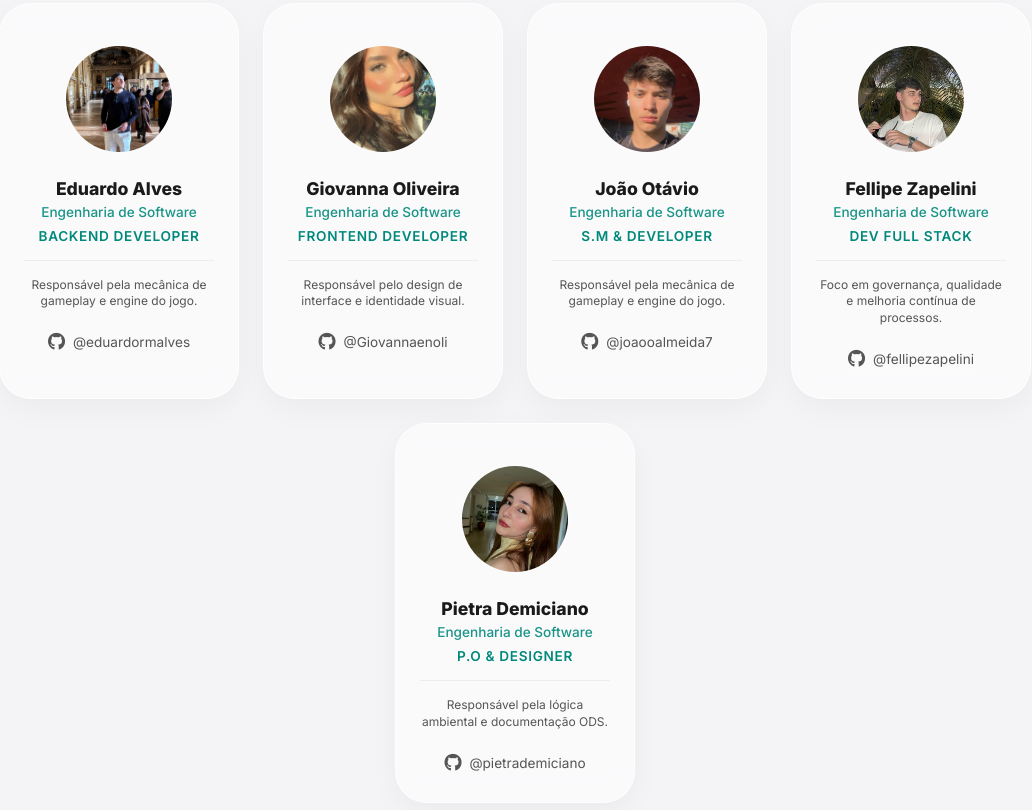
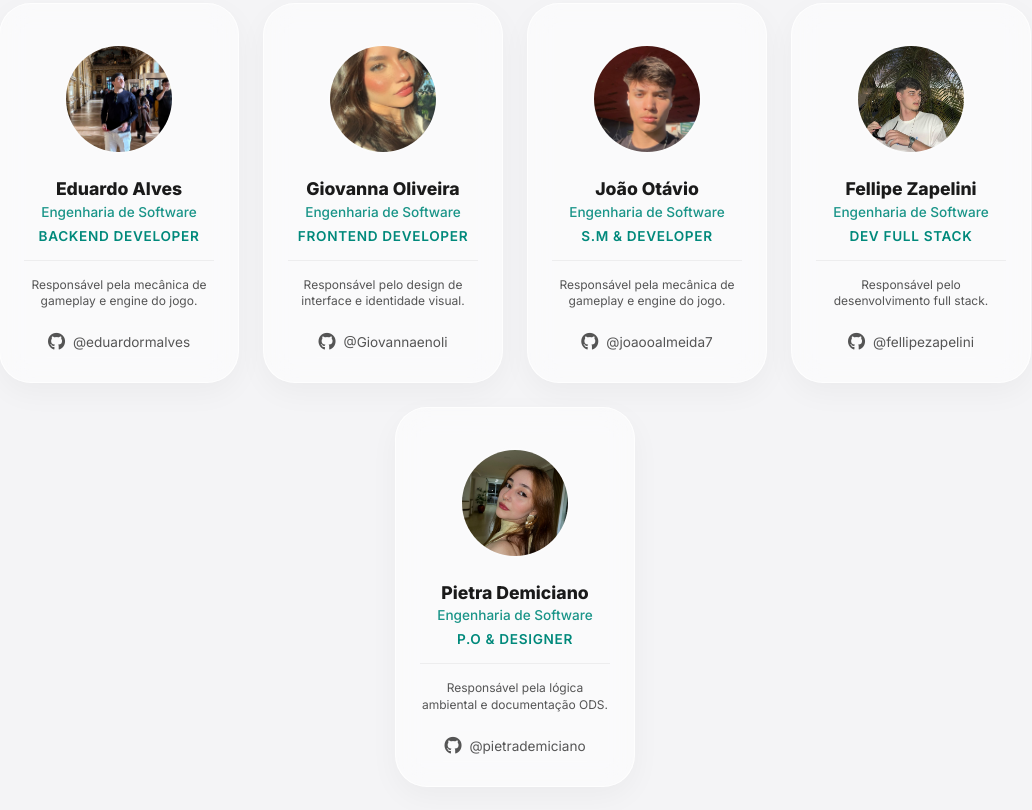
Before and after one commit to Giovannaenoli/PortifolioExtensao, a plain HTML site: page index.html in a window 1280 px wide. Shown: the part 5217-6027 px from the top of the page, without its empty margins (125-1157 px from the left). Drawn offline with Linux system fonts and the light colour scheme.

Commit message:
fix: ajusta descrição do card de Fellipe

```diff
--- a/index.html
+++ b/index.html
@@ -332,7 +332,7 @@
             <h3 class="member-name">Fellipe Zapelini</h3>
             <span class="member-course">Engenharia de Software</span>
             <p class="member-role">Dev Full Stack</p>
-            <p class="member-task">Foco em governança, qualidade e melhoria contínua de processos.</p>
+            <p class="member-task">Responsável pelo desenvolvimento full stack.</p>
             <a href="https://github.com/fellipezapelini" target="_blank" class="member-github">
                 <i class="fab fa-github"></i> @fellipezapelini
             </a>
```
